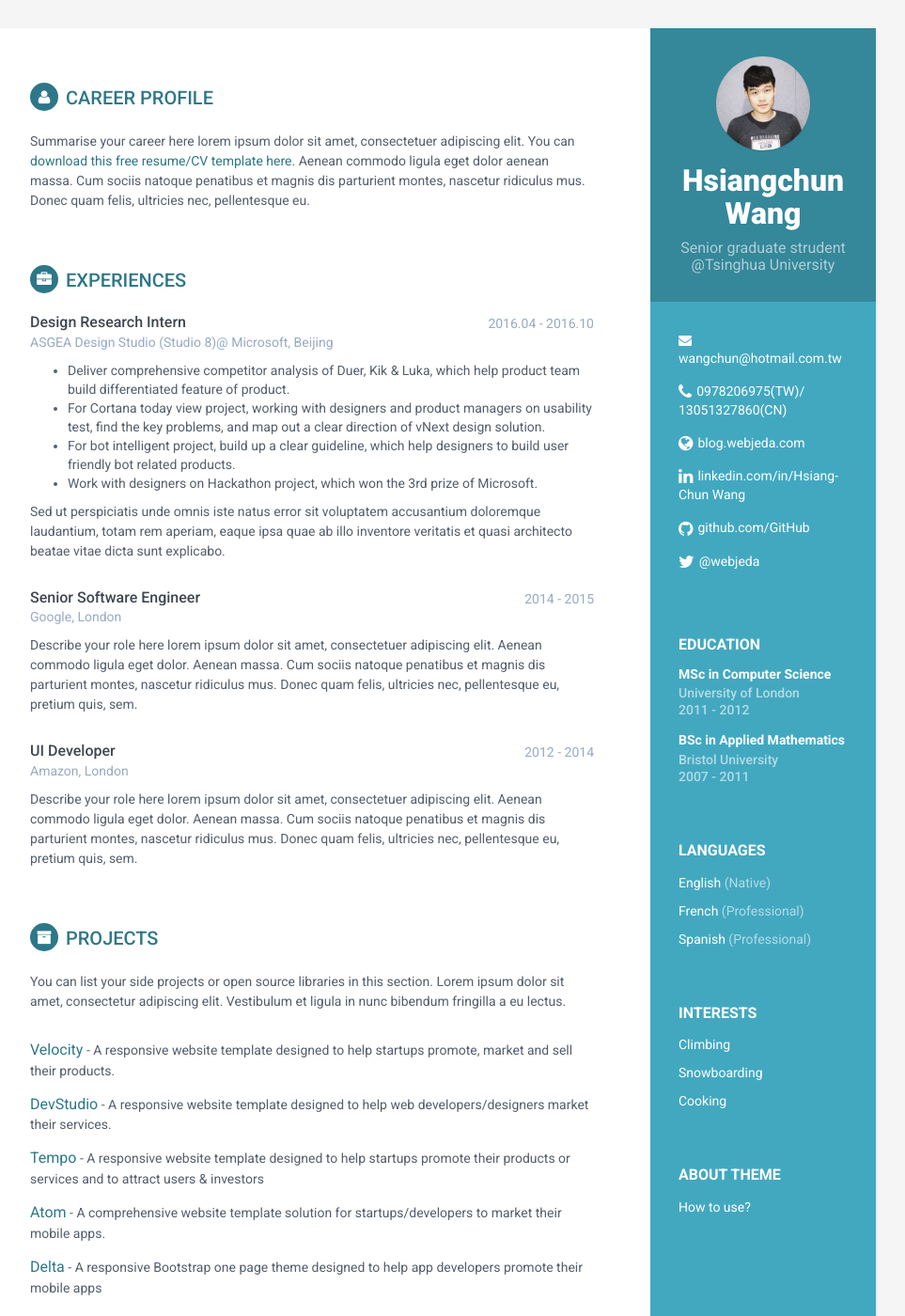
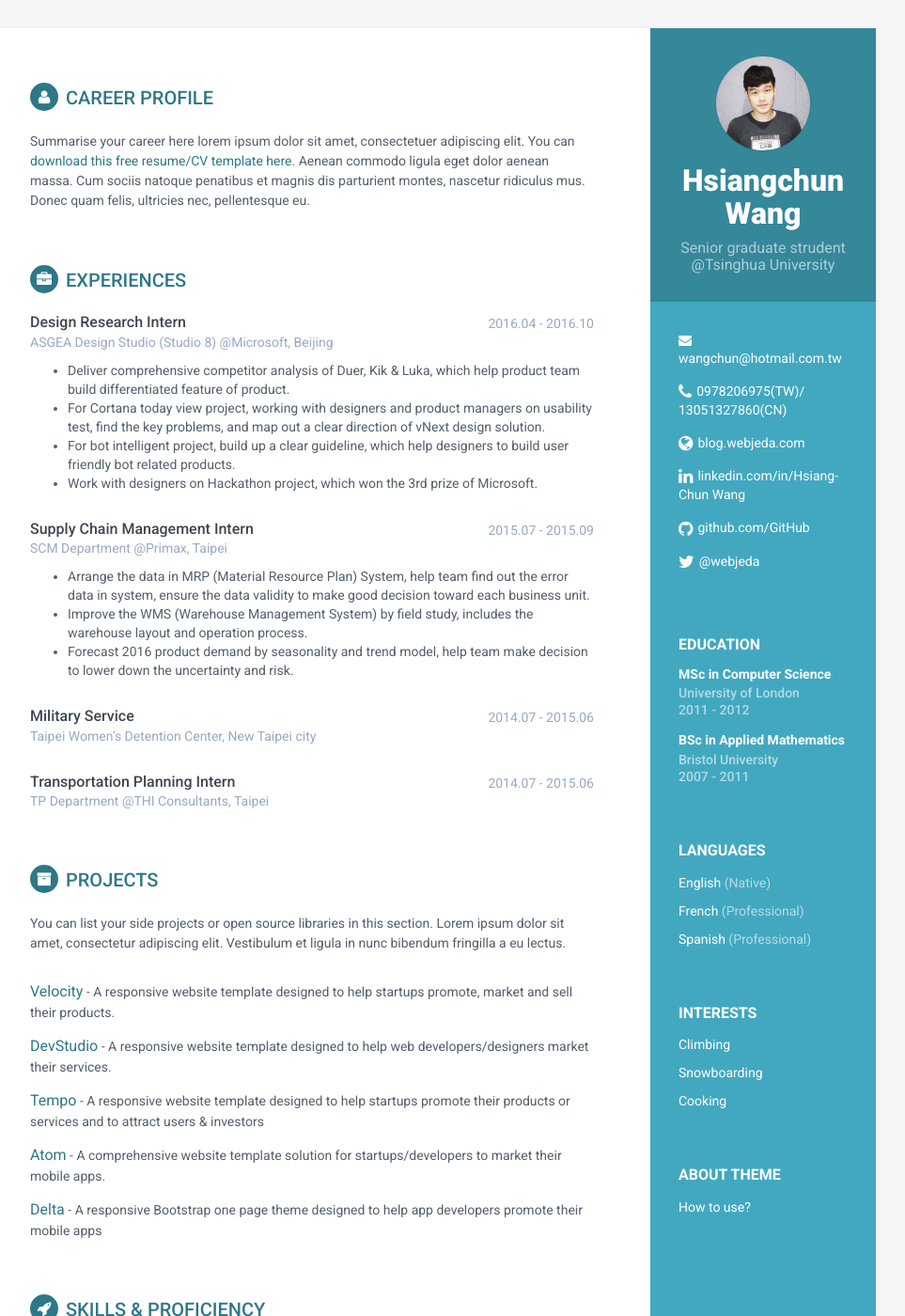
Before and after one commit to hsiangchunwang/hsiangchunwang.github.io, a Jekyll site: the page built from index.html, in a window 1280 px wide and 1400 px high. Shown: the whole window at 94% size, without its empty margins (188-1151 px from the left). Built offline with Jekyll 4.4.1, drawn with Linux system fonts in a browser that asks for light colours.

Commit message:
Update experience.html

```diff
--- a/_includes/experience.html
+++ b/_includes/experience.html
@@ -7,7 +7,7 @@
                             <h3 class="job-title">Design Research Intern</h3>
                             <div class="time">2016.04 - 2016.10</div>
                         </div><!--//upper-row-->
-                        <div class="company">ASGEA Design Studio (Studio 8)@ Microsoft, Beijing</div>
+                        <div class="company">ASGEA Design Studio (Studio 8) @Microsoft, Beijing</div>
                     </div><!--//meta-->
                     <div class="details">
                            <ul type="disc">
@@ -16,35 +16,45 @@
                               <li>For bot intelligent project, build up a clear guideline, which help designers to build user friendly bot related products.</li>
                               <li>Work with designers on Hackathon project, which won the 3rd prize of Microsoft.</li>
                            </ul>
-                        <p>Sed ut perspiciatis unde omnis iste natus error sit voluptatem accusantium doloremque laudantium, totam rem aperiam, eaque ipsa quae ab illo inventore veritatis et quasi architecto beatae vitae dicta sunt explicabo. </p>
                     </div><!--//details-->
                 </div><!--//item-->
 
                 <div class="item">
                     <div class="meta">
                         <div class="upper-row">
-                            <h3 class="job-title">Senior Software Engineer</h3>
-                            <div class="time">2014 - 2015</div>
+                            <h3 class="job-title">Supply Chain Management Intern</h3>
+                            <div class="time">2015.07 - 2015.09 </div>
                         </div><!--//upper-row-->
-                        <div class="company">Google, London</div>
+                        <div class="company">SCM Department @Primax, Taipei</div>
                     </div><!--//meta-->
                     <div class="details">
-                        <p>Describe your role here lorem ipsum dolor sit amet, consectetuer adipiscing elit. Aenean commodo ligula eget dolor. Aenean massa. Cum sociis natoque penatibus et magnis dis parturient montes, nascetur ridiculus mus. Donec quam felis, ultricies nec, pellentesque eu, pretium quis, sem.</p>
-
+                           <ul type="disc">
+                              <li>Arrange the data in MRP (Material Resource Plan) System, help team find out the error data in system, ensure the data validity to make good decision toward each business unit.</li>
+                              <li>Improve the WMS (Warehouse Management System) by field study, includes the warehouse layout and operation process.</li>
+                              <li>Forecast 2016 product demand by seasonality and trend model, help team make decision to lower down the uncertainty and risk.</li>
+                           </ul>
                     </div><!--//details-->
                 </div><!--//item-->
 
                 <div class="item">
                     <div class="meta">
                         <div class="upper-row">
-                            <h3 class="job-title">UI Developer</h3>
-                            <div class="time">2012 - 2014</div>
+                            <h3 class="job-title">Military Service</h3>
+                            <div class="time">2014.07 - 2015.06 </div>
                         </div><!--//upper-row-->
-                        <div class="company">Amazon, London</div>
+                        <div class="company">Taipei Women’s Detention Center, New Taipei city</div>
                     </div><!--//meta-->
-                    <div class="details">
-                        <p>Describe your role here lorem ipsum dolor sit amet, consectetuer adipiscing elit. Aenean commodo ligula eget dolor. Aenean massa. Cum sociis natoque penatibus et magnis dis parturient montes, nascetur ridiculus mus. Donec quam felis, ultricies nec, pellentesque eu, pretium quis, sem.</p>
-                    </div><!--//details-->
+                </div><!--//item-->
+
+
+                  <div class="item">
+                    <div class="meta">
+                        <div class="upper-row">
+                            <h3 class="job-title">Transportation Planning Intern</h3>
+                            <div class="time">2014.07 - 2015.06 </div>
+                        </div><!--//upper-row-->
+                        <div class="company">TP Department @THI Consultants, Taipei</div>
+                    </div><!--//meta-->
                 </div><!--//item-->
 
             </section><!--//section-->
```
